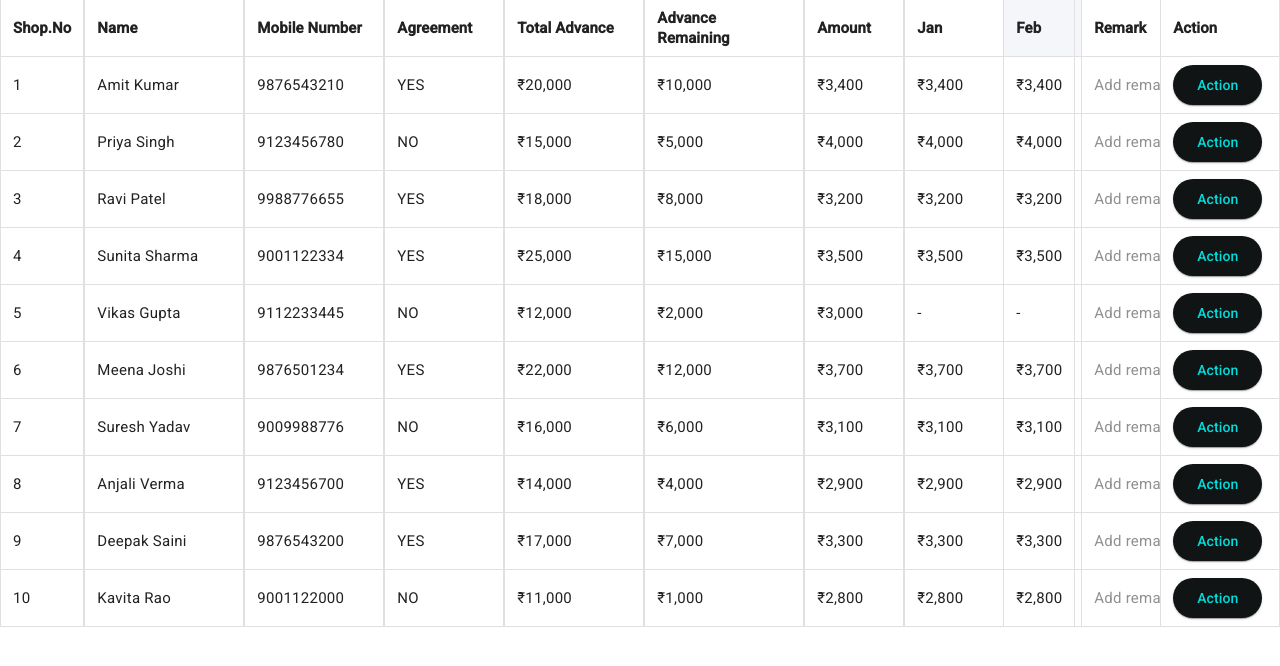
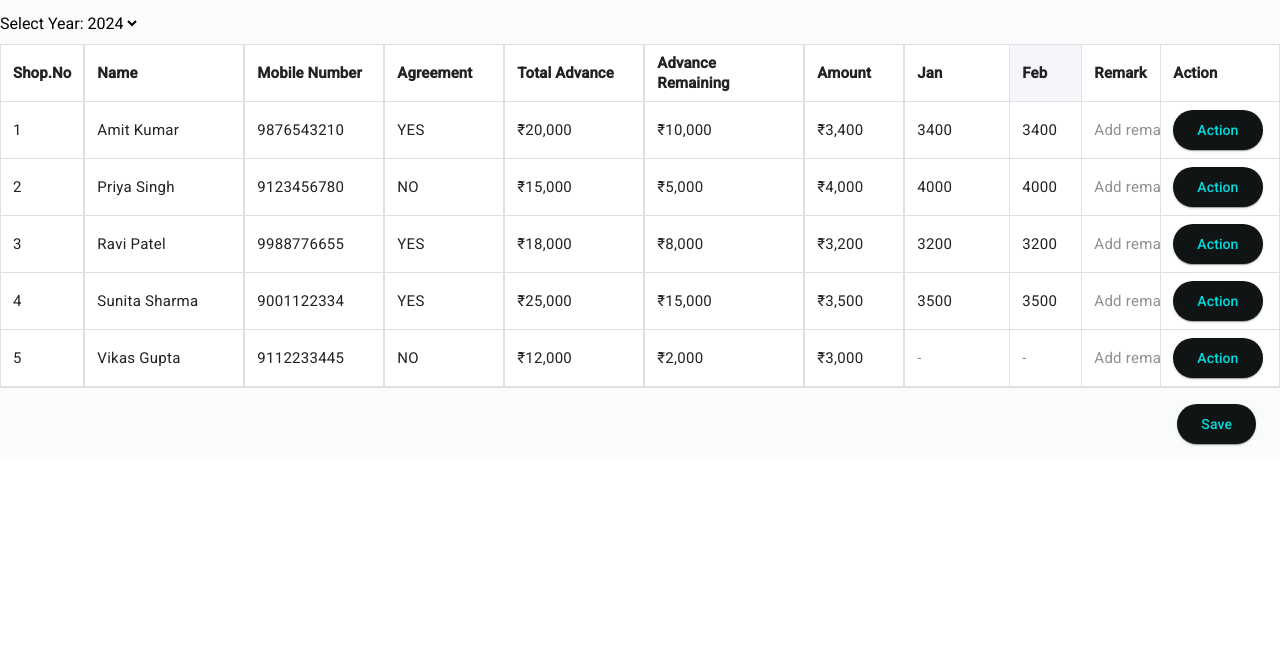
Before and after one commit to Akhlaquea01/rent-management, an Angular app: page / in a window 1280 px wide. Shown: the top 666 px of the page. Built offline with nearby package versions, Linux system fonts and the light colour scheme.

Commit message:
Implement reactive form for shop data management in dashboard; add year selection and improve data handling with a new service for shop data retrieval.

```diff
--- a/src/app/dashboard.html
+++ b/src/app/dashboard.html
@@ -1,88 +1,109 @@
 <div class="dashboard-table-wrapper">
-  <table mat-table [dataSource]="shops" class="dashboard-mat-table mat-elevation-z2" multiTemplateDataRows>
+  <div class="dashboard-toolbar sticky-toolbar">
+    <label for="year-select">Select Year:</label>
+    <select id="year-select" [(ngModel)]="selectedYear" (change)="onYearChange(selectedYear)">
+      <option *ngFor="let year of years" [value]="year">{{ year }}</option>
+    </select>
+  </div>
+  <form *ngIf="form" [formGroup]="form" (ngSubmit)="onSave()">
+    <table mat-table [dataSource]="dataSource" class="dashboard-mat-table mat-elevation-z2" multiTemplateDataRows>
       <!-- Shop.No -->
       <ng-container matColumnDef="no">
         <th mat-header-cell *matHeaderCellDef mat-sticky class="sticky-col sticky-col-left">Shop.No</th>
-      <td mat-cell *matCellDef="let shop" mat-sticky class="sticky-col sticky-col-left">{{ shop.no }}</td>
+        <td mat-cell *matCellDef="let shopGroup" mat-sticky class="sticky-col sticky-col-left">{{ shopGroup.get('no').value }}</td>
       </ng-container>
       <!-- Name -->
       <ng-container matColumnDef="name">
         <th mat-header-cell *matHeaderCellDef mat-sticky class="sticky-col sticky-col-left">Name</th>
-      <td mat-cell *matCellDef="let shop" mat-sticky class="sticky-col sticky-col-left">{{ shop.name }}</td>
+        <td mat-cell *matCellDef="let shopGroup" mat-sticky class="sticky-col sticky-col-left">{{ shopGroup.get('name').value }}</td>
       </ng-container>
       <!-- Mobile Number -->
       <ng-container matColumnDef="mobile">
         <th mat-header-cell *matHeaderCellDef mat-sticky class="sticky-col sticky-col-left">Mobile Number</th>
-      <td mat-cell *matCellDef="let shop" mat-sticky class="sticky-col sticky-col-left">{{ shop.mobile }}</td>
+        <td mat-cell *matCellDef="let shopGroup" mat-sticky class="sticky-col sticky-col-left">{{ shopGroup.get('mobile').value }}</td>
       </ng-container>
       <!-- Agreement -->
       <ng-container matColumnDef="agreement">
         <th mat-header-cell *matHeaderCellDef mat-sticky class="sticky-col sticky-col-left">Agreement</th>
-      <td mat-cell *matCellDef="let shop" mat-sticky class="sticky-col sticky-col-left">{{ shop.agreement ? 'YES' : 'NO' }}</td>
+        <td mat-cell *matCellDef="let shopGroup" mat-sticky class="sticky-col sticky-col-left">{{ shopGroup.get('agreement').value ? 'YES' : 'NO' }}</td>
       </ng-container>
       <!-- Total Advance -->
       <ng-container matColumnDef="totalAdvance">
         <th mat-header-cell *matHeaderCellDef mat-sticky class="sticky-col sticky-col-left">Total Advance</th>
-      <td mat-cell *matCellDef="let shop" mat-sticky class="sticky-col sticky-col-left">₹{{ shop.totalAdvance | number }}</td>
+        <td mat-cell *matCellDef="let shopGroup" mat-sticky class="sticky-col sticky-col-left">₹{{ shopGroup.get('totalAdvance').value | number }}</td>
       </ng-container>
       <!-- Advance Remaining -->
       <ng-container matColumnDef="advanceRemaining">
         <th mat-header-cell *matHeaderCellDef mat-sticky class="sticky-col sticky-col-left">Advance Remaining</th>
-      <td mat-cell *matCellDef="let shop" mat-sticky class="sticky-col sticky-col-left">₹{{ shop.advanceRemaining | number }}</td>
+        <td mat-cell *matCellDef="let shopGroup" mat-sticky class="sticky-col sticky-col-left">₹{{ shopGroup.get('advanceRemaining').value | number }}</td>
       </ng-container>
       <!-- Amount -->
       <ng-container matColumnDef="amount">
         <th mat-header-cell *matHeaderCellDef mat-sticky class="sticky-col sticky-col-left">Amount</th>
-      <td mat-cell *matCellDef="let shop" mat-sticky class="sticky-col sticky-col-left">₹{{ shop.amount | number }}</td>
+        <td mat-cell *matCellDef="let shopGroup" mat-sticky class="sticky-col sticky-col-left">₹{{ shopGroup.get('amount').value | number }}</td>
+      </ng-container>
+      <!-- Prev Due -->
+      <ng-container matColumnDef="prevDue">
+        <th mat-header-cell *matHeaderCellDef mat-sticky-end class="sticky-col sticky-col-right">Prev Due</th>
+        <td mat-cell *matCellDef="let shopGroup" mat-sticky-end class="sticky-col sticky-col-right">₹{{ shopGroup.get('prevDue').value | number }}</td>
       </ng-container>
       <!-- Jan (last sticky left column) -->
       <ng-container matColumnDef="jan">
         <th mat-header-cell *matHeaderCellDef mat-sticky class="sticky-col sticky-col-left">Jan</th>
-      <td mat-cell *matCellDef="let shop" mat-sticky class="sticky-col sticky-col-left">
-        <span *ngIf="shop.monthly[0] !== null">₹{{ shop.monthly[0] | number }}</span>
-        <span *ngIf="shop.monthly[0] === null">-</span>
+        <td mat-cell *matCellDef="let shopGroup; let i = index" mat-sticky class="sticky-col sticky-col-left">
+          <input matInput type="number" [formControl]="shopGroup.get('monthly').at(0)" placeholder="-" style="width: 80px;" required />
+          <div *ngIf="shopGroup.get('monthly').at(0).invalid && (shopGroup.get('monthly').at(0).dirty || shopGroup.get('monthly').at(0).touched)" class="error-text">Required</div>
         </td>
       </ng-container>
       <!-- Months (Feb-Dec) -->
       <ng-container *ngFor="let month of months.slice(1); let mi = index" [matColumnDef]="month.toLowerCase()">
         <th mat-header-cell *matHeaderCellDef class="bg-gray-50">{{ month }}</th>
-      <td mat-cell *matCellDef="let shop">
-        <span *ngIf="shop.monthly[mi+1] !== null">₹{{ shop.monthly[mi+1] | number }}</span>
-        <span *ngIf="shop.monthly[mi+1] === null">-</span>
+        <td mat-cell *matCellDef="let shopGroup">
+          <input matInput type="number" [formControl]="shopGroup.get('monthly').at(mi+1)" placeholder="-" style="width: 80px;" required />
+          <div *ngIf="shopGroup.get('monthly').at(mi+1).invalid && (shopGroup.get('monthly').at(mi+1).dirty || shopGroup.get('monthly').at(mi+1).touched)" class="error-text">Required</div>
         </td>
       </ng-container>
       <!-- Total Paid -->
       <ng-container matColumnDef="totalPaid">
         <th mat-header-cell *matHeaderCellDef mat-sticky-end class="sticky-col sticky-col-right">Total Paid</th>
-      <td mat-cell *matCellDef="let shop" mat-sticky-end class="sticky-col sticky-col-right">₹{{ getTotalPaid(shop) | number }}</td>
+        <td mat-cell *matCellDef="let shopGroup" mat-sticky-end class="sticky-col sticky-col-right">₹{{ getTotalPaid(shopGroup) | number }}</td>
       </ng-container>
       <!-- Total Due -->
       <ng-container matColumnDef="totalDue">
         <th mat-header-cell *matHeaderCellDef mat-sticky-end class="sticky-col sticky-col-right">Total Due</th>
-      <td mat-cell *matCellDef="let shop" mat-sticky-end class="sticky-col sticky-col-right">₹{{ getTotalDue(shop) | number }}</td>
+        <td mat-cell *matCellDef="let shopGroup" mat-sticky-end class="sticky-col sticky-col-right">₹{{ getTotalDue(shopGroup) | number }}</td>
       </ng-container>
       <!-- Due Months -->
       <ng-container matColumnDef="dueMonths">
         <th mat-header-cell *matHeaderCellDef mat-sticky-end class="sticky-col sticky-col-right">Due Months</th>
-      <td mat-cell *matCellDef="let shop" mat-sticky-end class="sticky-col sticky-col-right">
-        <span matTooltip="{{ getDueMonthsTooltip(shop) }}">{{ getDueMonths(shop) }}</span>
+        <td mat-cell *matCellDef="let shopGroup" mat-sticky-end class="sticky-col sticky-col-right">
+          <span matTooltip="{{ getDueMonthsTooltip(shopGroup) }}">{{ getDueMonths(shopGroup) }}</span>
         </td>
       </ng-container>
       <!-- Remark -->
       <ng-container matColumnDef="remark">
         <th mat-header-cell *matHeaderCellDef mat-sticky-end class="sticky-col sticky-col-right">Remark</th>
-      <td mat-cell *matCellDef="let shop" mat-sticky-end class="sticky-col sticky-col-right">
-        <input matInput [(ngModel)]="shop.remark" placeholder="Add remark..." />
+        <td mat-cell *matCellDef="let shopGroup" mat-sticky-end class="sticky-col sticky-col-right">
+          <input matInput [formControl]="shopGroup.get('remark')" placeholder="Add remark..." required />
+          <div *ngIf="shopGroup.get('remark').invalid && (shopGroup.get('remark').dirty || shopGroup.get('remark').touched)" class="error-text">Required</div>
         </td>
       </ng-container>
       <!-- Action -->
       <ng-container matColumnDef="action">
         <th mat-header-cell *matHeaderCellDef mat-sticky-end class="sticky-col sticky-col-right">Action</th>
-      <td mat-cell *matCellDef="let shop" mat-sticky-end class="sticky-col sticky-col-right">
-        <button mat-raised-button color="primary">Action</button>
+        <td mat-cell *matCellDef="let shopGroup" mat-sticky-end class="sticky-col sticky-col-right">
+          <button mat-raised-button color="primary" type="button">Action</button>
         </td>
       </ng-container>
       <tr mat-header-row *matHeaderRowDef="displayedColumns"></tr>
       <tr mat-row *matRowDef="let row; columns: displayedColumns;"></tr>
     </table>
+    <div class="sticky-save">
+      <button mat-raised-button color="accent" type="submit">Save</button>
     </div>
+  </form>
+</div>
+
+<style>
+  .error-text { color: red; font-size: 11px; }
+</style>
--- a/src/app/dashboard.scss
+++ b/src/app/dashboard.scss
@@ -63,3 +63,22 @@ th {
 tr.mat-row:hover td {
   background: #f0f4ff !important;
 }
+
+.sticky-toolbar {
+  position: sticky;
+  top: 0;
+  z-index: 10;
+  background: #fafbfc;
+  padding: 12px 0 8px 0;
+  border-bottom: 1px solid #e0e0e0;
+}
+
+.sticky-save {
+  position: sticky;
+  bottom: 0;
+  z-index: 10;
+  background: #fafbfc;
+  padding: 16px 24px 16px 0;
+  text-align: right;
+  border-top: 1px solid #e0e0e0;
+}
--- a/src/app/dashboard.ts
+++ b/src/app/dashboard.ts
@@ -6,121 +6,120 @@ import { MatTableModule } from '@angular/material/table';
 import { MatInputModule } from '@angular/material/input';
 import { MatButtonModule } from '@angular/material/button';
 import { MatTooltipModule } from '@angular/material/tooltip';
-
-interface Shop {
-  no: number;
-  name: string;
-  mobile: string;
-  agreement: boolean;
-  totalAdvance: number;
-  advanceRemaining: number;
-  amount: number;
-  monthly: (number|null)[]; // 12 months
-  remark: string;
-  dueHistory: { month: string, year: number }[]; // for tooltip
-}
+import { FormBuilder, FormGroup, FormArray, FormControl, ReactiveFormsModule, Validators } from '@angular/forms';
+import { ShopDataService, ShopData } from './shop-data.service';
 
 @Component({
   selector: 'app-dashboard',
   standalone: true,
   imports: [
-    NgFor, NgIf, FormsModule, DecimalPipe,
+    NgFor, NgIf, FormsModule, ReactiveFormsModule, DecimalPipe,
     MatTableModule, MatInputModule, MatButtonModule, MatTooltipModule
   ],
   templateUrl: './dashboard.html',
   styleUrl: './dashboard.scss'
 })
 export class Dashboard {
+  years = [2022, 2023, 2024];
+  selectedYear = 2024;
   months = [
     'Jan', 'Feb', 'Mar', 'Apr', 'May', 'Jun',
     'Jul', 'Aug', 'Sep', 'Oct', 'Nov', 'Dec'
   ];
-
   displayedColumns = [
     'no', 'name', 'mobile', 'agreement', 'totalAdvance', 'advanceRemaining', 'amount',
     ...this.months.map(m => m.toLowerCase()),
-    'totalPaid', 'totalDue', 'dueMonths', 'remark', 'action'
+    'prevDue', 'totalPaid', 'totalDue', 'dueMonths', 'remark', 'action'
   ];
+  form?: FormGroup;
+  shops: ShopData[] = [];
+  prevYearDues: { [shopNo: number]: number } = {};
 
-  shops: Shop[] = [
-    {
-      no: 1, name: 'Amit Kumar', mobile: '9876543210', agreement: true,
-      totalAdvance: 20000, advanceRemaining: 10000, amount: 3400,
-      monthly: [3400, 3400, 3400, null, null, null, null, null, null, null, null, null],
-      remark: '', dueHistory: [{ month: 'Apr', year: 2024 }, { month: 'May', year: 2024 }]
-    },
-    {
-      no: 2, name: 'Priya Singh', mobile: '9123456780', agreement: false,
-      totalAdvance: 15000, advanceRemaining: 5000, amount: 4000,
-      monthly: [4000, 4000, null, null, null, null, null, null, null, null, null, null],
-      remark: '', dueHistory: [{ month: 'Mar', year: 2024 }, { month: 'Apr', year: 2024 }]
-    },
-    {
-      no: 3, name: 'Ravi Patel', mobile: '9988776655', agreement: true,
-      totalAdvance: 18000, advanceRemaining: 8000, amount: 3200,
-      monthly: [3200, 3200, 3200, 3200, null, null, null, null, null, null, null, null],
-      remark: '', dueHistory: [{ month: 'May', year: 2024 }]
-    },
-    {
-      no: 4, name: 'Sunita Sharma', mobile: '9001122334', agreement: true,
-      totalAdvance: 25000, advanceRemaining: 15000, amount: 3500,
-      monthly: [3500, 3500, 3500, 3500, 3500, null, null, null, null, null, null, null],
-      remark: '', dueHistory: [{ month: 'Jun', year: 2024 }]
-    },
-    {
-      no: 5, name: 'Vikas Gupta', mobile: '9112233445', agreement: false,
-      totalAdvance: 12000, advanceRemaining: 2000, amount: 3000,
-      monthly: [null, null, null, null, null, null, null, null, null, null, null, null],
-      remark: '', dueHistory: [
-        { month: 'Jan', year: 2024 }, { month: 'Feb', year: 2024 }, { month: 'Mar', year: 2024 }
-      ]
-    },
-    {
-      no: 6, name: 'Meena Joshi', mobile: '9876501234', agreement: true,
-      totalAdvance: 22000, advanceRemaining: 12000, amount: 3700,
-      monthly: [3700, 3700, 3700, 3700, 3700, 3700, null, null, null, null, null, null],
-      remark: '', dueHistory: [{ month: 'Jul', year: 2024 }]
-    },
-    {
-      no: 7, name: 'Suresh Yadav', mobile: '9009988776', agreement: false,
-      totalAdvance: 16000, advanceRemaining: 6000, amount: 3100,
-      monthly: [3100, 3100, 3100, 3100, null, null, null, null, null, null, null, null],
-      remark: '', dueHistory: [{ month: 'May', year: 2024 }]
-    },
-    {
-      no: 8, name: 'Anjali Verma', mobile: '9123456700', agreement: true,
-      totalAdvance: 14000, advanceRemaining: 4000, amount: 2900,
-      monthly: [2900, 2900, 2900, 2900, 2900, 2900, 2900, null, null, null, null, null],
-      remark: '', dueHistory: [{ month: 'Aug', year: 2024 }]
-    },
-    {
-      no: 9, name: 'Deepak Saini', mobile: '9876543200', agreement: true,
-      totalAdvance: 17000, advanceRemaining: 7000, amount: 3300,
-      monthly: [3300, 3300, 3300, 3300, 3300, null, null, null, null, null, null, null],
-      remark: '', dueHistory: [{ month: 'Jun', year: 2024 }]
-    },
-    {
-      no: 10, name: 'Kavita Rao', mobile: '9001122000', agreement: false,
-      totalAdvance: 11000, advanceRemaining: 1000, amount: 2800,
-      monthly: [2800, 2800, 2800, null, null, null, null, null, null, null, null, null],
-      remark: '', dueHistory: [{ month: 'Apr', year: 2024 }]
-    }
-  ];
-
-  getTotalPaid(shop: Shop): number {
-    return shop.monthly.reduce((sum: number, val: number | null) => sum + (val ?? 0), 0);
+  constructor(private fb: FormBuilder, private shopDataService: ShopDataService) {
+    this.loadShopsForYear(this.selectedYear);
   }
 
-  getTotalDue(shop: Shop): number {
-    const unpaid = shop.monthly.filter(val => val === null).length;
-    return unpaid * shop.amount;
+  get shopsFormArray(): FormArray {
+    return this.form?.get('shops') as FormArray;
   }
 
-  getDueMonths(shop: Shop): number {
-    return shop.monthly.filter(val => val === null).length;
+  createShopGroup(shop: ShopData): FormGroup {
+    return this.fb.group({
+      no: [shop.no],
+      name: [shop.name],
+      mobile: [shop.mobile],
+      agreement: [shop.agreement],
+      totalAdvance: [shop.totalAdvance],
+      advanceRemaining: [shop.advanceRemaining],
+      amount: [shop.amount],
+      monthly: this.fb.array(shop.monthly.map(val => this.fb.control(val, Validators.required))),
+      remark: [shop.remark, Validators.required],
+      prevDue: [shop.prevDue || 0]
+    });
   }
 
-  getDueMonthsTooltip(shop: Shop): string {
-    return shop.dueHistory.map(d => `${d.month} ${d.year}`).join(', ');
+  loadShopsForYear(year: number) {
+    this.shops = this.shopDataService.getShopsForYear(year);
+    this.form = this.fb.group({
+      shops: this.fb.array(this.shops.map(shop => this.createShopGroup(shop)))
+    });
+    this.setupValueChangeHandlers();
+  }
+
+  onYearChange(year: number) {
+    this.selectedYear = year;
+    this.loadShopsForYear(year);
+  }
+
+  setupValueChangeHandlers() {
+    this.shopsFormArray.controls.forEach((ctrl) => {
+      const shopGroup = ctrl as FormGroup;
+      shopGroup.get('monthly')?.valueChanges.subscribe(() => {
+        shopGroup.updateValueAndValidity({ onlySelf: true });
+      });
+      shopGroup.get('remark')?.valueChanges.subscribe(() => {
+        shopGroup.updateValueAndValidity({ onlySelf: true });
+      });
+    });
+  }
+
+  getTotalPaid(shopGroup: FormGroup): number {
+    const monthly = shopGroup.get('monthly') as FormArray;
+    return monthly.controls.reduce((sum, ctrl) => sum + (ctrl.value ? Number(ctrl.value) : 0), 0);
+  }
+
+  getTotalDue(shopGroup: FormGroup): number {
+    const monthly = shopGroup.get('monthly') as FormArray;
+    const amount = shopGroup.get('amount')?.value;
+    const unpaid = monthly.controls.filter(ctrl => !ctrl.value).length;
+    const prevDue = shopGroup.get('prevDue')?.value || 0;
+    return unpaid * amount + prevDue;
+  }
+
+  getDueMonths(shopGroup: FormGroup): number {
+    const monthly = shopGroup.get('monthly') as FormArray;
+    return monthly.controls.filter(ctrl => !ctrl.value).length;
+  }
+
+  getDueMonthsTooltip(shopGroup: FormGroup): string {
+    const monthly = shopGroup.get('monthly') as FormArray;
+    return monthly.controls
+      .map((ctrl, i) => !ctrl.value ? this.months[i] : null)
+      .filter(Boolean)
+      .join(', ');
+  }
+
+  onSave() {
+    if (this.form?.invalid) {
+      alert('Please fill all required fields.');
+      return;
+    }
+    // Here you would send this.form.value to your backend
+    console.log('Saved data:', this.form?.value);
+    alert('Data saved! (see console)');
+  }
+
+  get dataSource() {
+    return this.shopsFormArray ? [...this.shopsFormArray.controls] : [];
   }
 }
--- /dev/null
+++ b/src/app/shop-data.service.ts
@@ -0,0 +1,93 @@
+import { Injectable } from '@angular/core';
+
+export interface ShopData {
+  no: number;
+  name: string;
+  mobile: string;
+  agreement: boolean;
+  totalAdvance: number;
+  advanceRemaining: number;
+  amount: number;
+  monthly: (number|null)[]; // 12 months
+  remark: string;
+  prevDue: number;
+  year: number;
+}
+
+@Injectable({ providedIn: 'root' })
+export class ShopDataService {
+  private baseShops = [
+    {
+      no: 1, name: 'Amit Kumar', mobile: '9876543210', agreement: true,
+      totalAdvance: 20000, advanceRemaining: 10000, amount: 3400,
+      monthly: [3400, 3400, 3400, null, null, null, null, null, null, null, null, null],
+      remark: '', prevDue: 0
+    },
+    {
+      no: 2, name: 'Priya Singh', mobile: '9123456780', agreement: false,
+      totalAdvance: 15000, advanceRemaining: 5000, amount: 4000,
+      monthly: [4000, 4000, null, null, null, null, null, null, null, null, null, null],
+      remark: '', prevDue: 0
+    },
+    {
+      no: 3, name: 'Ravi Patel', mobile: '9988776655', agreement: true,
+      totalAdvance: 18000, advanceRemaining: 8000, amount: 3200,
+      monthly: [3200, 3200, 3200, 3200, null, null, null, null, null, null, null, null],
+      remark: '', prevDue: 0
+    },
+    {
+      no: 4, name: 'Sunita Sharma', mobile: '9001122334', agreement: true,
+      totalAdvance: 25000, advanceRemaining: 15000, amount: 3500,
+      monthly: [3500, 3500, 3500, 3500, 3500, null, null, null, null, null, null, null],
+      remark: '', prevDue: 0
+    },
+    {
+      no: 5, name: 'Vikas Gupta', mobile: '9112233445', agreement: false,
+      totalAdvance: 12000, advanceRemaining: 2000, amount: 3000,
+      monthly: [null, null, null, null, null, null, null, null, null, null, null, null],
+      remark: '', prevDue: 0
+    }
+  ];
+
+  private years = [2022, 2023, 2024];
+
+  // Simulate a backend: keep all years' data in memory
+  private allShops: ShopData[] = [];
+
+  constructor() {
+    this.generateAllYearsData();
+  }
+
+  private generateAllYearsData() {
+    this.allShops = [];
+    for (let y = 0; y < this.years.length; y++) {
+      for (let i = 0; i < 5; i++) {
+        // Deep copy monthly array
+        const monthly = [...this.baseShops[i].monthly];
+        this.allShops.push({
+          ...this.baseShops[i],
+          monthly,
+          year: this.years[y],
+          prevDue: 0
+        });
+      }
+    }
+    // Fill prevDue for each year except the first
+    for (let y = 1; y < this.years.length; y++) {
+      for (let i = 0; i < 5; i++) {
+        const prevIndex = (y - 1) * 5 + i;
+        const currIndex = y * 5 + i;
+        const prevShop = this.allShops[prevIndex];
+        const currShop = this.allShops[currIndex];
+        currShop.prevDue = prevShop.monthly.filter(val => val === null).length * prevShop.amount;
+      }
+    }
+  }
+
+  getShopsForYear(year: number): ShopData[] {
+    // Return a deep copy to avoid mutation
+    return this.allShops
+      .filter(shop => shop.year === year)
+      .map(shop => ({ ...shop, monthly: [...shop.monthly] }));
+  }
+}
```
Lines whose indentation alone changed are shown as unchanged.
